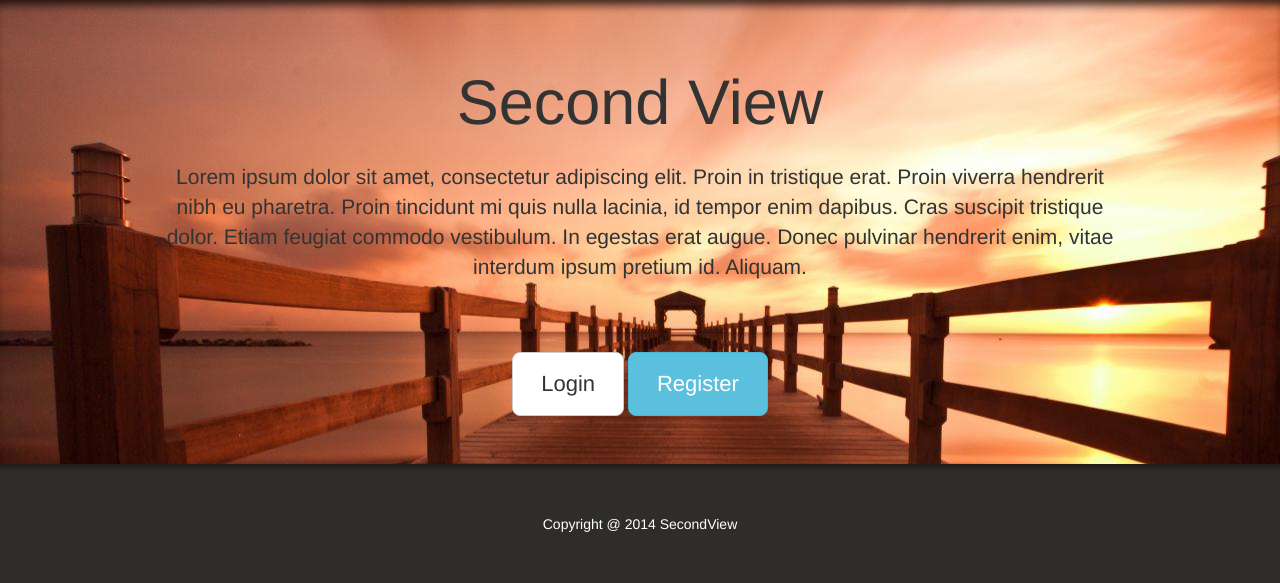
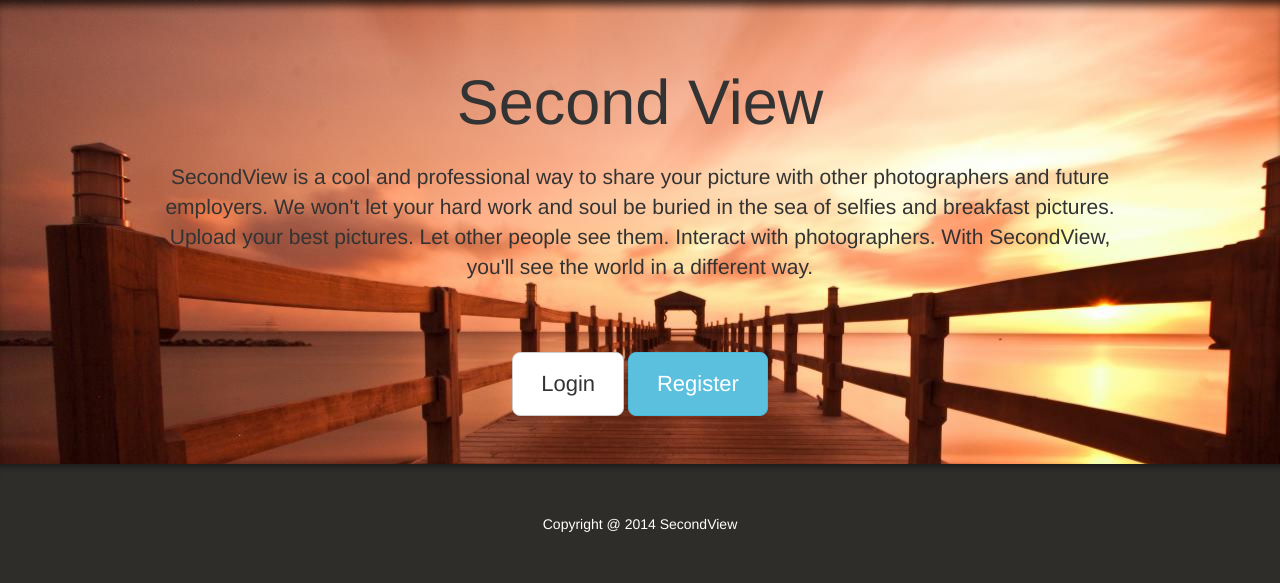
Before and after one commit to regs0311/SecondView, a CakePHP app: the page made by secondview/app/View/Users/login.ctp in a window 1280 px wide. Shown: the part 51-634 px from the top of the page. Run offline with PHP 8.4 and a stand-in for CakePHP, Linux system fonts and the light colour scheme; the template is opened without the code that fills it, so the values that code supplies are empty; form fields are guessed from the names that the template uses; some libraries are stand-ins or nearby versions.

Commit message:
Introduction text

```diff
--- a/secondview/app/View/Users/login.ctp
+++ b/secondview/app/View/Users/login.ctp
@@ -4,7 +4,9 @@
 <div class="jumbotron">
   <div class="container">
     <h1 class="jumbotron-header">Second View</h1>
-    <p>Lorem ipsum dolor sit amet, consectetur adipiscing elit. Proin in tristique erat. Proin viverra hendrerit nibh eu pharetra. Proin tincidunt mi quis nulla lacinia, id tempor enim dapibus. Cras suscipit tristique dolor. Etiam feugiat commodo vestibulum. In egestas erat augue. Donec pulvinar hendrerit enim, vitae interdum ipsum pretium id. Aliquam. </p>
+    <p>SecondView is a cool and professional way to share your picture with other photographers and
+future employers. We won't let your hard work and soul be buried in the sea of selfies and breakfast pictures. Upload your best pictures. Let other people see them. Interact with photographers. With SecondView, you'll see the world in a different way.
+    </p>
     <?php if(!$this->Session->read('Auth.User')) { ?>
       <button class="btn btn-default btn-xlarge btn-transp" data-toggle="modal" data-target="#myModal">Login</button>
       <a href='/secondview/users/add' class="btn btn-info btn-xlarge btn-transp">Register</a>
```
